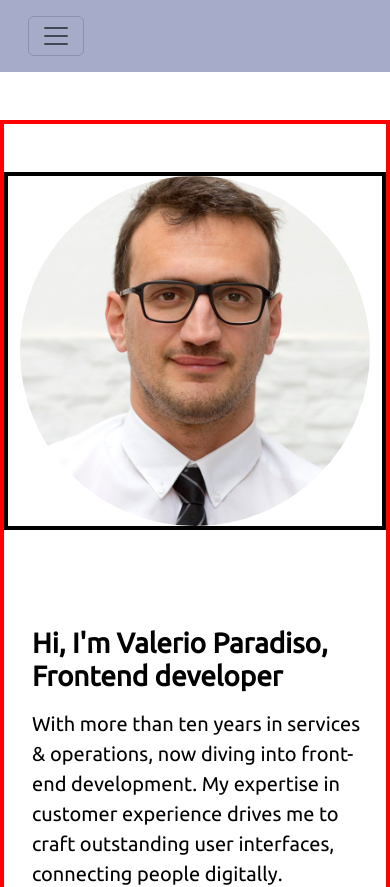
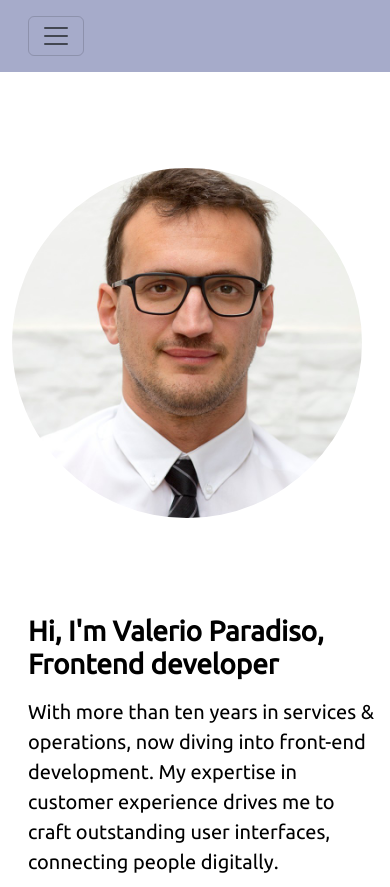
Before and after one commit to valerioprds/my-portfolio, an Angular app: page / in a window 390 px wide. Shown: the top 887 px of the page. Built offline with nearby package versions, Linux system fonts and the light colour scheme.

Commit message:
fixed resolution

```diff
--- a/src/app/app.component.css
+++ b/src/app/app.component.css
@@ -55,7 +55,7 @@ nav {
 }
 
 .img-fluid {
-  position: sticky;
+  position: relative;
   width: 350px;
   height: 350px;
   border-radius: 50%;
@@ -215,3 +215,14 @@ nav {
     left: 28%;
   }
 }
+
+
+@media (max-width: 1050px) {
+  .img-fluid {
+    position: sticky;
+    width: 350px;
+    height: 350px;
+    border-radius: 50%;
+    left: 62%;
+  }
+}
--- a/src/app/app.component.html
+++ b/src/app/app.component.html
@@ -57,10 +57,9 @@
 
 <!-- section Hero -->
 <div class="container-fluid d-flex mt-5">
-  <div class="row" style="border: red 4px solid">
+  <div class="row">
     <div
       class="responsive col-12 col-lg-6 col-md-6 order-md-2 mt-5 position-relative"
-      style="border: 4px solid"
     >
       <img class="img-fluid me-5" src="/assets/linkedin-picture.jpeg" />
     </div>
@@ -197,10 +196,7 @@
       viewBox="0 0 448 512"
     >
       <!--! Font Awesome Free 6.4.2 by @fontawesome - https://fontawesome.com License - https://fontawesome.com/license (Commercial License) Copyright 2023 Fonticons, Inc. -->
-      <style>
-        svg {
-        }
-      </style>
+      <style></style>
       <path
         d="M0 32v448h448V32H0zm243.8 349.4c0 43.6-25.6 63.5-62.9 63.5-33.7 0-53.2-17.4-63.2-38.5l34.3-20.7c6.6 11.7 12.6 21.6 27.1 21.6 13.8 0 22.6-5.4 22.6-26.5V237.7h42.1v143.7zm99.6 63.5c-39.1 0-64.4-18.6-76.7-43l34.3-19.8c9 14.7 20.8 25.6 41.5 25.6 17.4 0 28.6-8.7 28.6-20.8 0-14.4-11.4-19.5-30.7-28l-10.5-4.5c-30.4-12.9-50.5-29.2-50.5-63.5 0-31.6 24.1-55.6 61.6-55.6 26.8 0 46 9.3 59.8 33.7L368 290c-7.2-12.9-15-18-27.1-18-12.3 0-20.1 7.8-20.1 18 0 12.6 7.8 17.7 25.9 25.6l10.5 4.5c35.8 15.3 55.9 31 55.9 66.2 0 37.8-29.8 58.6-69.7 58.6z"
       />
```
